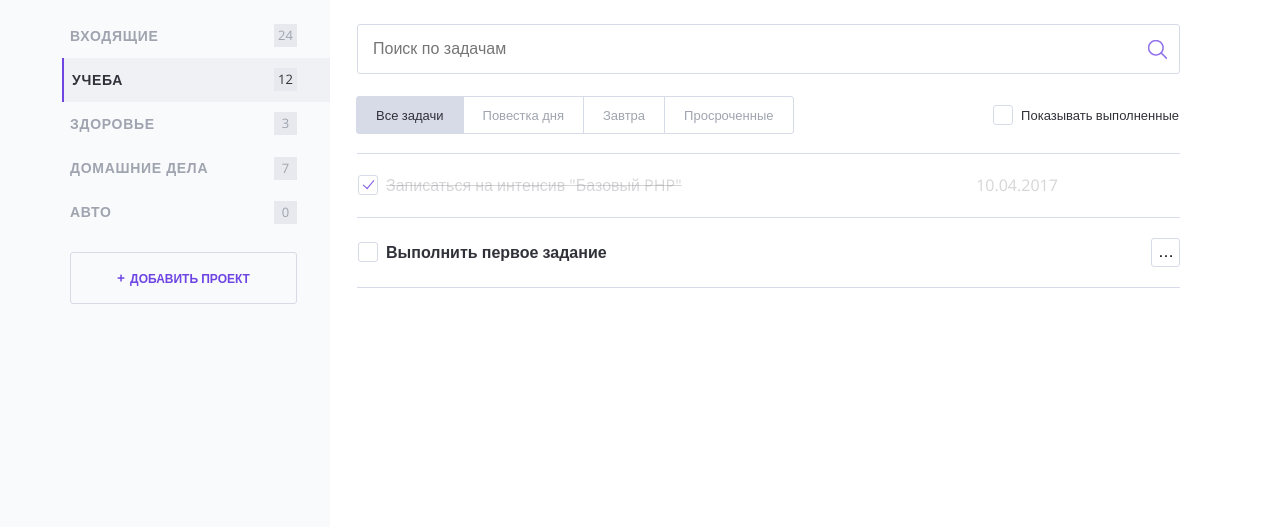
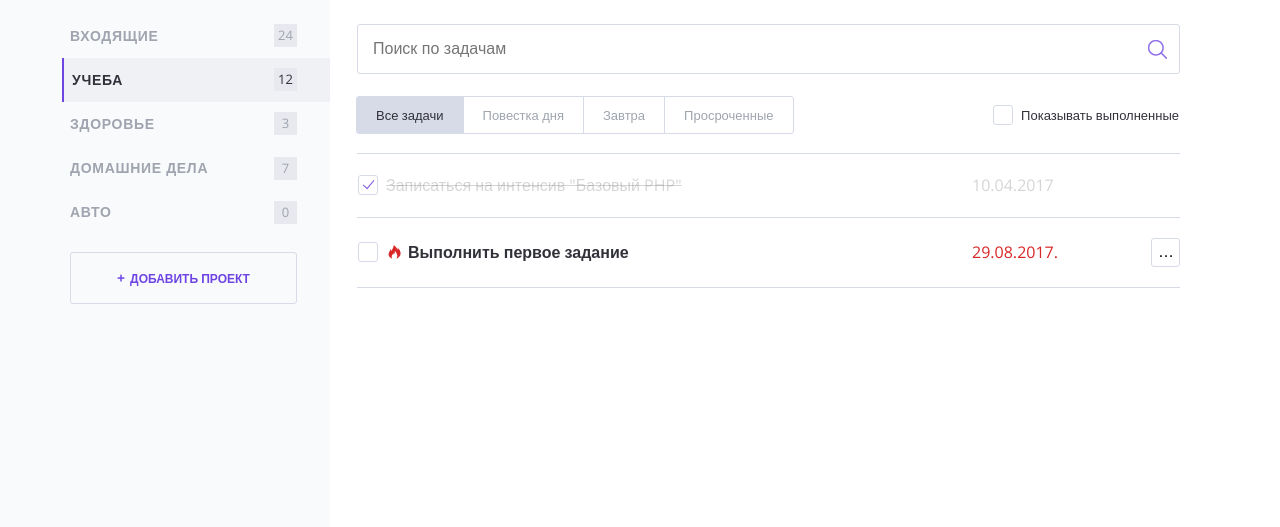
Before and after one commit to Ruslan-95/422621-doingsdone, a PHP site: page / in a window 1280 px wide. Shown: the part 125-652 px from the top of the page. Run offline with PHP 8.4, Linux system fonts and the light colour scheme.

Commit message:
task 3 is done

```diff
--- a/index.php
+++ b/index.php
@@ -145,7 +145,7 @@ $days_until_deadline = ($task_deadline_ts - $current_ts) / secondscInDay;
                         </td>
                     </tr>
 
-                    <tr class="tasks__item task">
+                    <tr class="tasks__item task task--important">
                         <td class="task__select">
                             <label class="checkbox task__checkbox">
                                 <input class="checkbox__input visually-hidden" type="checkbox">
@@ -153,8 +153,8 @@ $days_until_deadline = ($task_deadline_ts - $current_ts) / secondscInDay;
                             </label>
                         </td>
 
-                        <td class="task__date">
-                            <!--выведите здесь дату выполнения задачи-->
+                        <td class="task__date ">
+                            <?= $date_deadline; ?>
 
                         </td>
 
```
